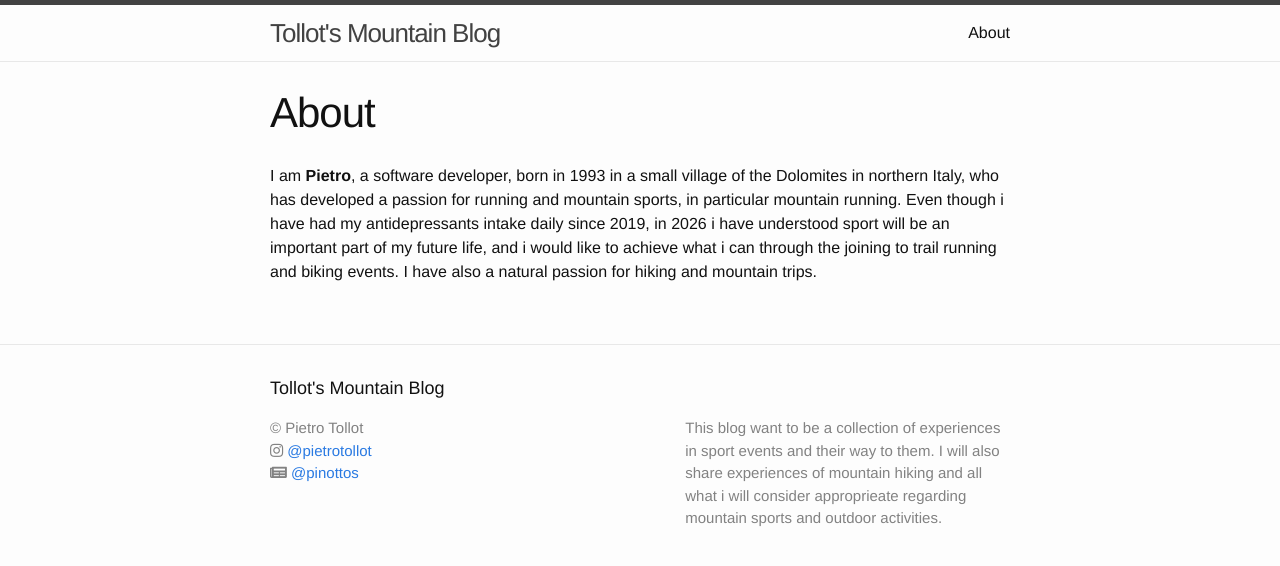
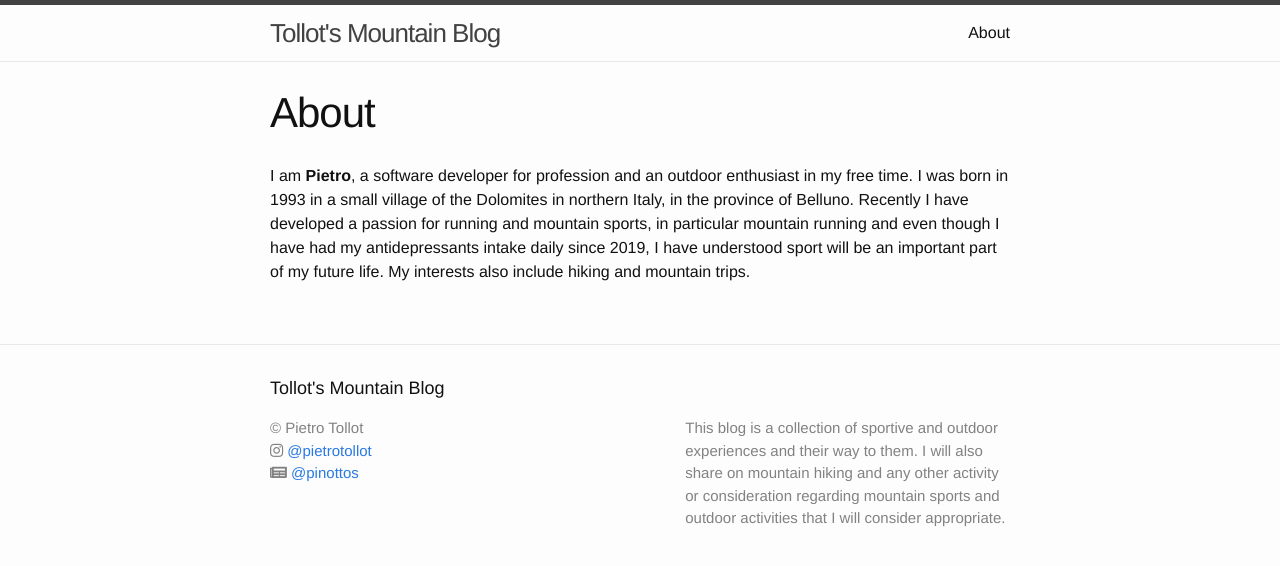
Before and after one commit to carpino/carpino.github.io, a Jekyll site: the page built from about.md, in a window 1280 px wide. Shown: the top 566 px of the page. Built offline with Jekyll 4.4.1, drawn with Linux system fonts in a browser that asks for light colours; nearby versions of some CDN libraries.

Commit message:
reviewed about and description

```diff
--- a/_config.yml
+++ b/_config.yml
@@ -2,8 +2,9 @@
 title: Tollot's Mountain Blog
 email: ptollot@icloud.com
 description: > # this means to ignore newlines until "baseurl:"
-  This blog want to be a collection of experiences in sport events and their way to them. I will also share experiences
-  of mountain hiking and all what i will consider approprieate regarding mountain sports and outdoor activities.
+  This blog is a collection of sportive and outdoor experiences and their way to them. I will also share on
+  mountain hiking and any other activity or consideration regarding mountain sports and outdoor activities
+  that I will consider appropriate.
 baseurl: "" # the subpath of your site, e.g. /blog/
 url: "https://carpino.github.io" # the base hostname & protocol for your site
 instagram: "@pietrotollot"
--- a/about.md
+++ b/about.md
@@ -4,4 +4,4 @@ title: About
 permalink: /about/
 ---
 
-I am **Pietro**, a software developer, born in 1993 in a small village of the Dolomites in northern Italy, who has developed a passion for running and mountain sports, in particular mountain running. Even though i have had my antidepressants intake daily since 2019, in 2026 i have understood sport will be an important part of my future life, and i would like to achieve what i can through the joining to trail running and biking events. I have also a natural passion for hiking and mountain trips.
+I am **Pietro**, a software developer for profession and an outdoor enthusiast in my free time. I was born in 1993 in a small village of the Dolomites in northern Italy, in the province of Belluno. Recently I have developed a passion for running and mountain sports, in particular mountain running and even though I have had my antidepressants intake daily since 2019, I have understood sport will be an important part of my future life. My interests also include hiking and mountain trips.
```
Also changed, not shown: 3 other files.
